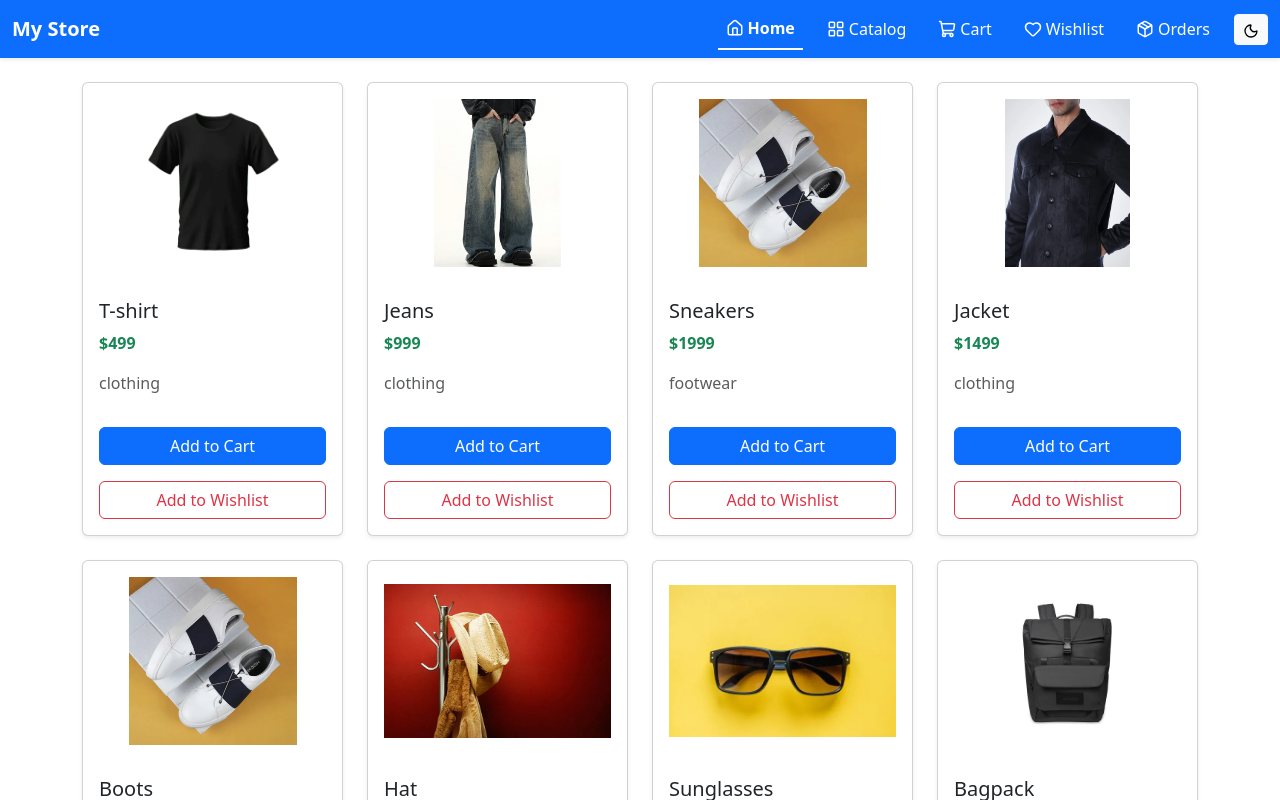
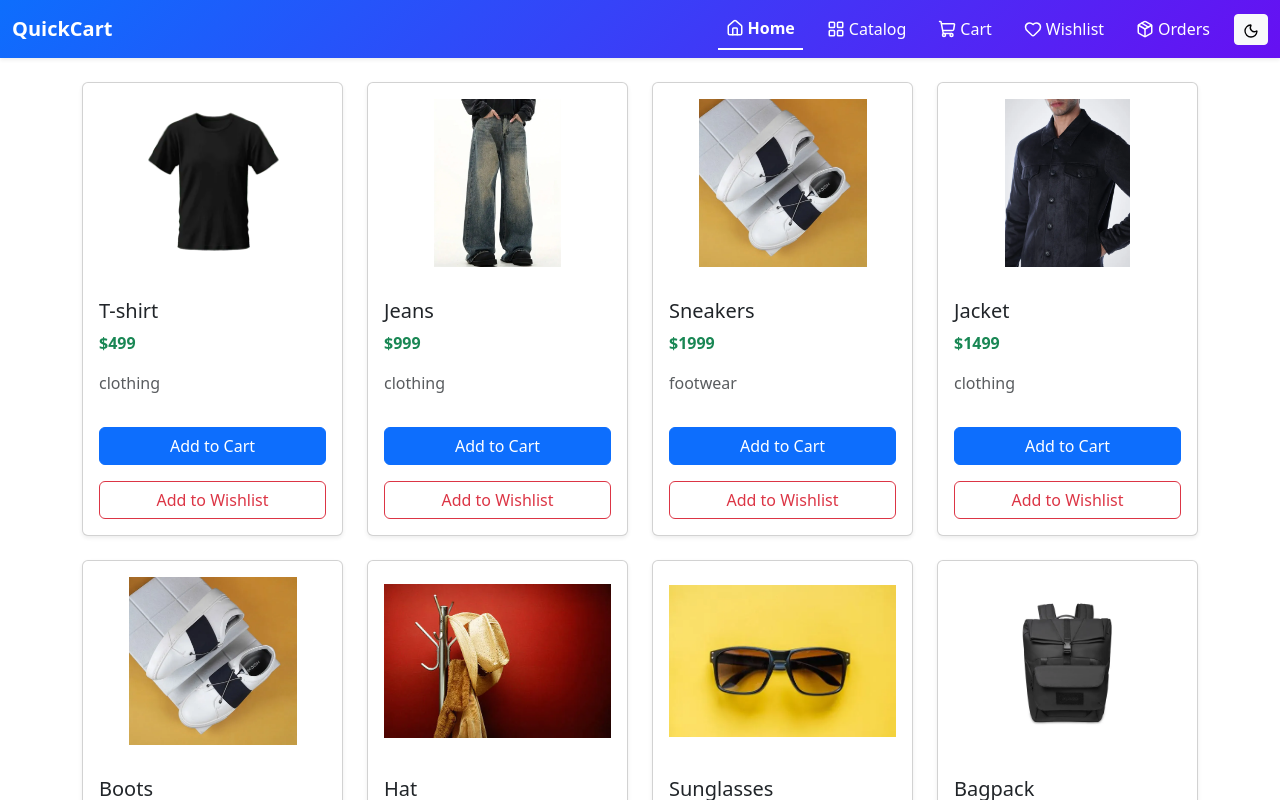
Before and after one commit to shaadali-tech/E-Commerce, a React (Vite) app: page / in a window 1280 px wide. Shown: the top 800 px of the page. Built offline with nearby package versions, Linux system fonts and the light colour scheme.

Commit message:
made some changes

```diff
--- a/src/Components/Navbar.css
+++ b/src/Components/Navbar.css
@@ -3,7 +3,9 @@
   font-weight: 500;
   transition: 0.3s;
 }
-
+.navbar {
+  background: linear-gradient(135deg, #0d6efd, #6610f2);
+}
 .nav-link:hover {
   color: #dbeafe !important;
 }
--- a/src/Components/Navbar.jsx
+++ b/src/Components/Navbar.jsx
@@ -5,9 +5,9 @@ import { Sun, Moon } from "lucide-react";
 
 const Navbar = ({ darkMode, setDarkMode }) => {
   return (
-    <nav className="navbar navbar-expand-lg navbar-dark bg-primary shadow-sm mb-4">
+    <nav className="navbar navbar-expand-lg navbar-dark bg-primary sticky-top shadow-sm mb-4">
       <div className="container-fluid">
-        <h1 className="navbar-brand mb-0 fw-bold">My Store</h1>
+        <h1 className="navbar-brand mb-0 fw-bold">QuickCart</h1>
 
         <ul className="navbar-nav ms-auto flex-row gap-3 align-items-center">
           <li className="nav-item">
```
